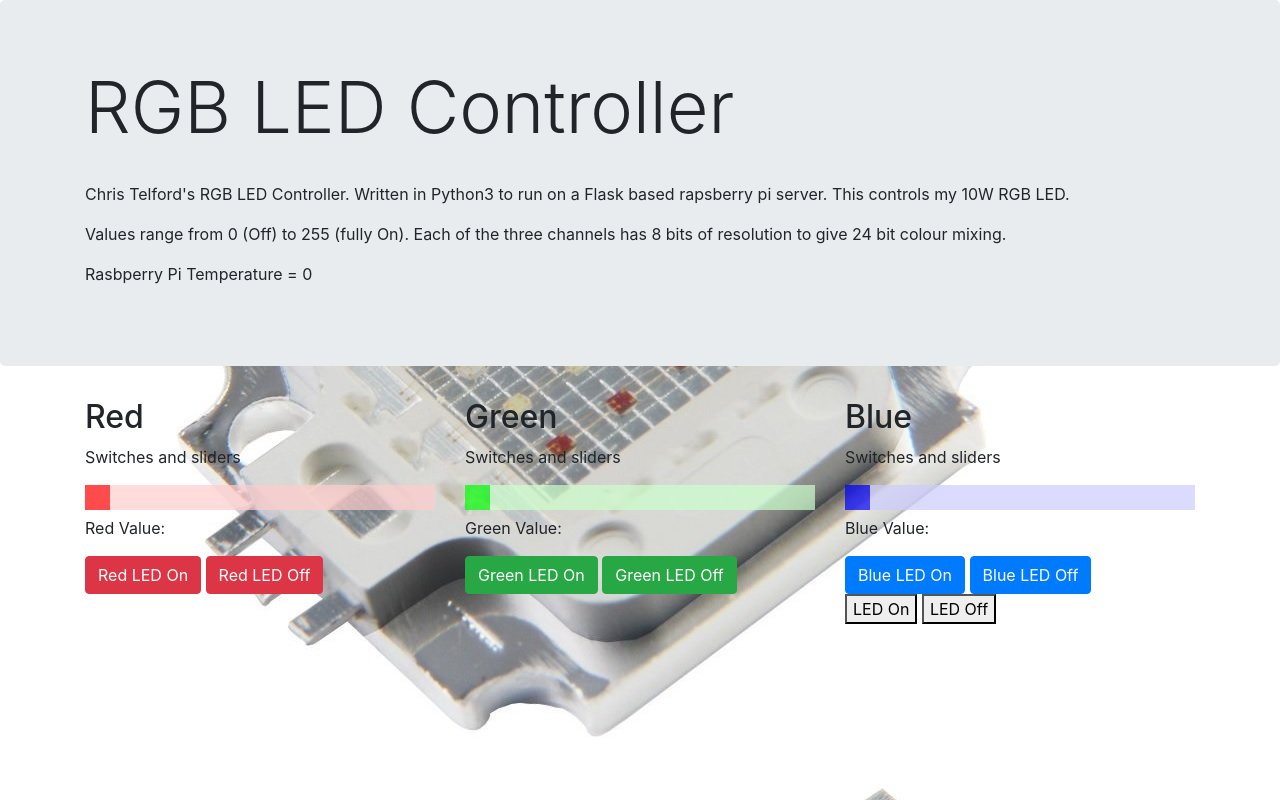
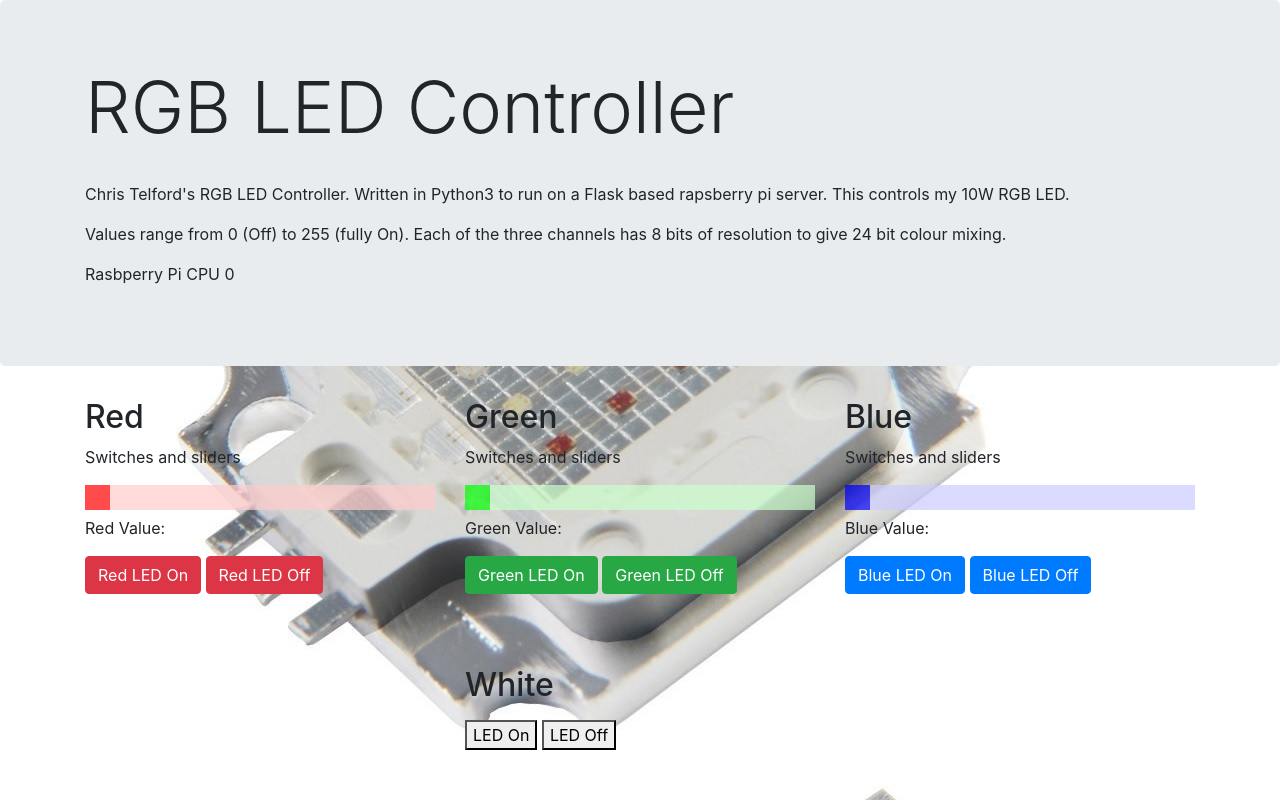
Before and after one commit to teslahed/interlight, a Flask app: page / in a window 1280 px wide. Run offline with Flask 2, Linux system fonts and the light colour scheme; data that the repository does not hold is empty; some libraries are stand-ins or nearby versions.

Commit message:
still tidying up

```diff
--- a/templates/index.html
+++ b/templates/index.html
@@ -130,7 +130,7 @@
           <br>
           <p>Chris Telford's RGB LED Controller. Written in Python3 to run on a Flask based rapsberry pi server. This controls my 10W RGB LED.</p>
           <p>Values range from 0 (Off) to 255 (fully On). Each of the three channels has 8 bits of resolution to give 24 bit colour mixing.</p>
-          <p>Rasbperry Pi Temperature = <span id='temp_value'>{{0}}</span> </p>
+          <p>Rasbperry Pi CPU <span id='temp_value'>{{0}}</span> </p>
         </div>
       </div>
 
@@ -161,6 +161,9 @@
             <button type='button' id='green_on' class='btn btn-success'>Green LED On</button>
             <button type='button' id='green_off' class='btn btn-success'>Green LED Off</button>
 
+
+
+
         </div>
 
 
@@ -179,15 +182,33 @@
 
 
          </div>
-
+</div>
+</div>
     <body background="/static/RGBbackground.jpg">
 
 
-        <p>
+<div class="row">
+ <div class="col-md-4">
+
+
+</div>
+           <div class="col-md-4">
+            <br><br><br>
+            <h2>White</h2>
+            <p></p>
+           <p>
             <button type='button' id='led_on'>LED On</button>
             <button type='button' id='led_off'>LED Off</button>
         </p>
 
+
+</div>
+  </div>
+   <div class="col-md-4">
+
+
+
+        </div>
 
 
 
```
